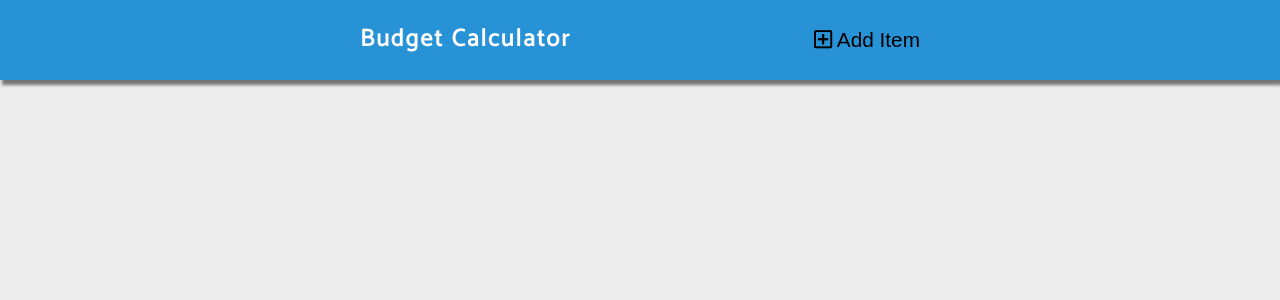
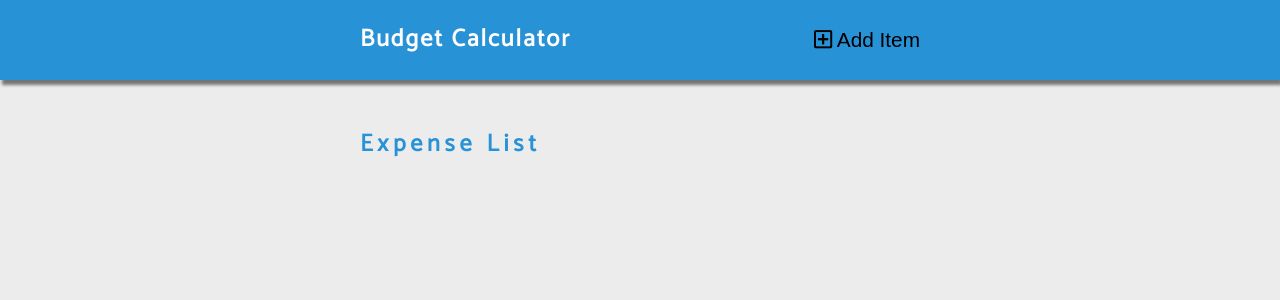
Before and after one commit to BeataJ/budget-calculator-svelte, a Svelte app: page / in a window 1280 px wide. Shown: the top 300 px of the page. Built offline with nearby package versions, Linux system fonts and the light colour scheme.

Commit message:
import <Title/> to ExpenseList

```diff
--- a/src/ExpenseList.svelte
+++ b/src/ExpenseList.svelte
@@ -0,0 +1,7 @@
+<script>
+  import SectionTitle from './Title.svelte';
+</script>
+
+<section>
+  <SectionTitle title="expense list" />
+</section>
```
